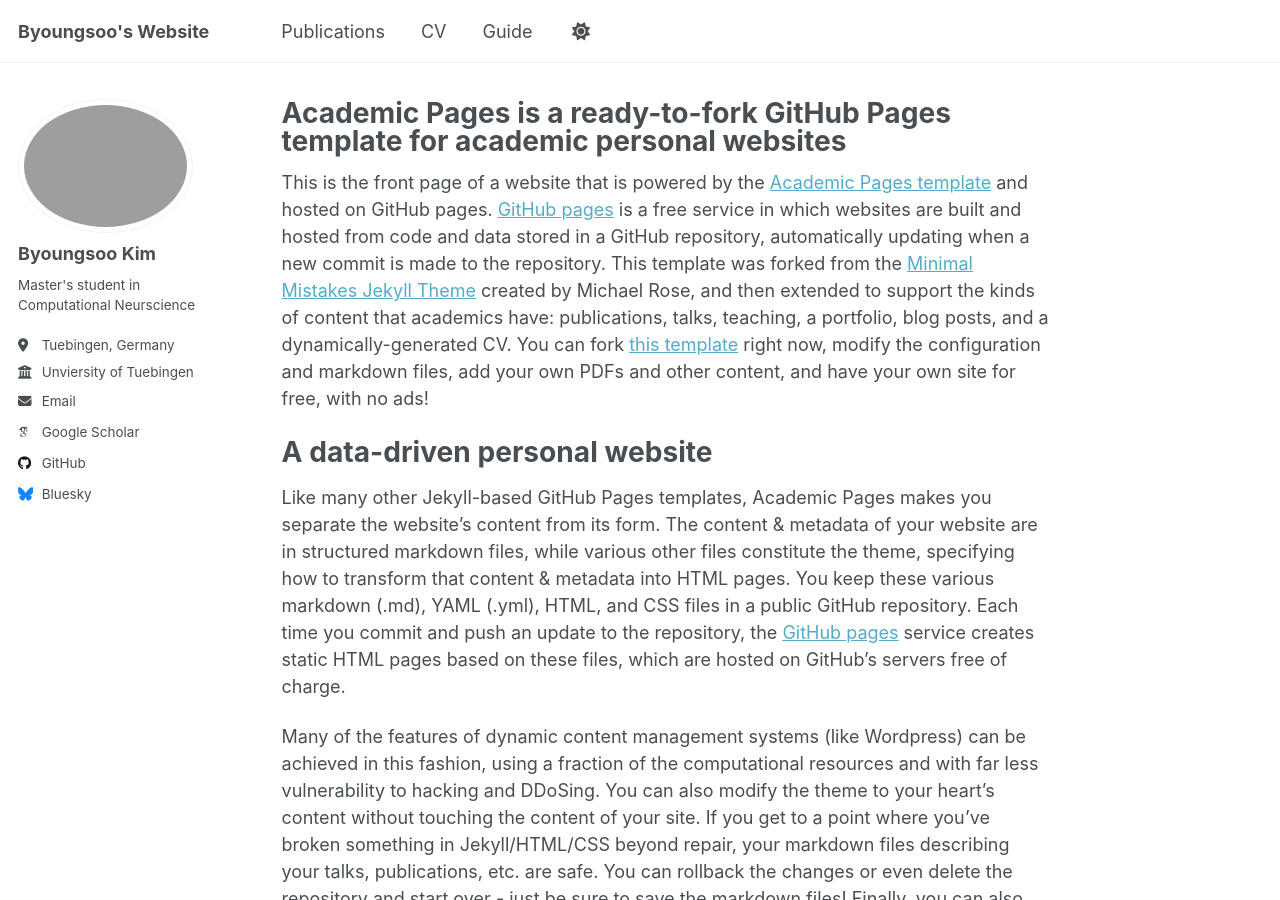
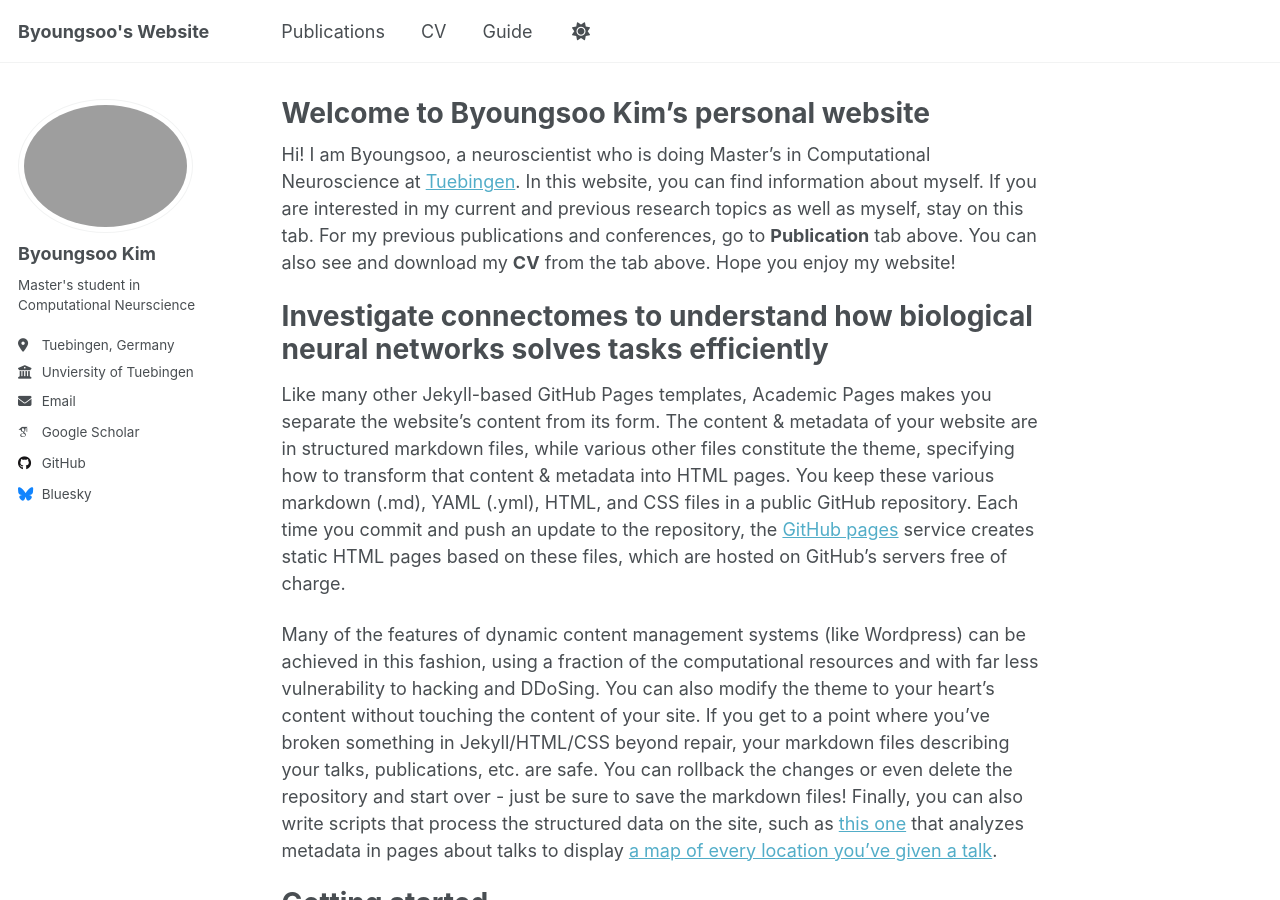
Before and after one commit to byoungsoo-kim/byoungsoo-kim.github.io, a Jekyll site: the page built from _pages/about.md, in a window 1280 px wide and 900 px high. Built offline with Jekyll 4.4.1, drawn with Linux system fonts in a browser that asks for light colours; some web fonts are replaced.

Commit message:
Update about.md
Starting to change things

```diff
--- a/_pages/about.md
+++ b/_pages/about.md
@@ -1,15 +1,15 @@
 ---
 permalink: /
-title: "Academic Pages is a ready-to-fork GitHub Pages template for academic personal websites"
+title: "Welcome to Byoungsoo Kim's personal website"
 author_profile: true
 redirect_from:
   - /about/
   - /about.html
 ---
 
-This is the front page of a website that is powered by the [Academic Pages template](https://github.com/academicpages/academicpages.github.io) and hosted on GitHub pages. [GitHub pages](https://pages.github.com) is a free service in which websites are built and hosted from code and data stored in a GitHub repository, automatically updating when a new commit is made to the repository. This template was forked from the [Minimal Mistakes Jekyll Theme](https://mmistakes.github.io/minimal-mistakes/) created by Michael Rose, and then extended to support the kinds of content that academics have: publications, talks, teaching, a portfolio, blog posts, and a dynamically-generated CV. You can fork [this template](https://github.com/academicpages/academicpages.github.io) right now, modify the configuration and markdown files, add your own PDFs and other content, and have your own site for free, with no ads!
+Hi! I am Byoungsoo, a neuroscientist who is doing Master's in Computational Neuroscience at [Tuebingen](https://www.neuroschool-tuebingen.de). In this website, you can find information about myself. If you are interested in my current and previous research topics as well as myself, stay on this tab. For my previous publications and conferences, go to **Publication** tab above. You can also see and download my **CV** from the tab above. Hope you enjoy my website!
 
-A data-driven personal website
+Investigate connectomes to understand how biological neural networks solves tasks efficiently
 ======
 Like many other Jekyll-based GitHub Pages templates, Academic Pages makes you separate the website's content from its form. The content & metadata of your website are in structured markdown files, while various other files constitute the theme, specifying how to transform that content & metadata into HTML pages. You keep these various markdown (.md), YAML (.yml), HTML, and CSS files in a public GitHub repository. Each time you commit and push an update to the repository, the [GitHub pages](https://pages.github.com/) service creates static HTML pages based on these files, which are hosted on GitHub's servers free of charge.
 
```
